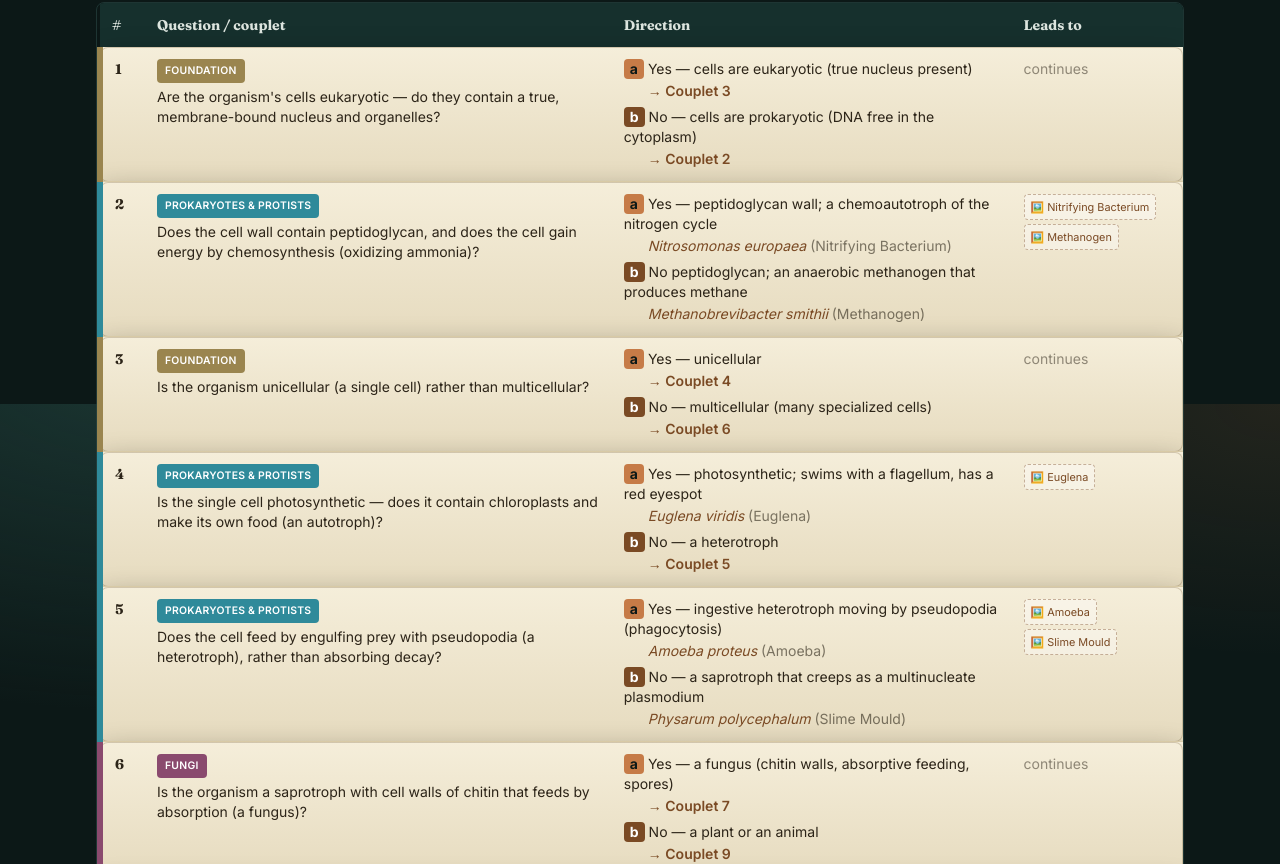
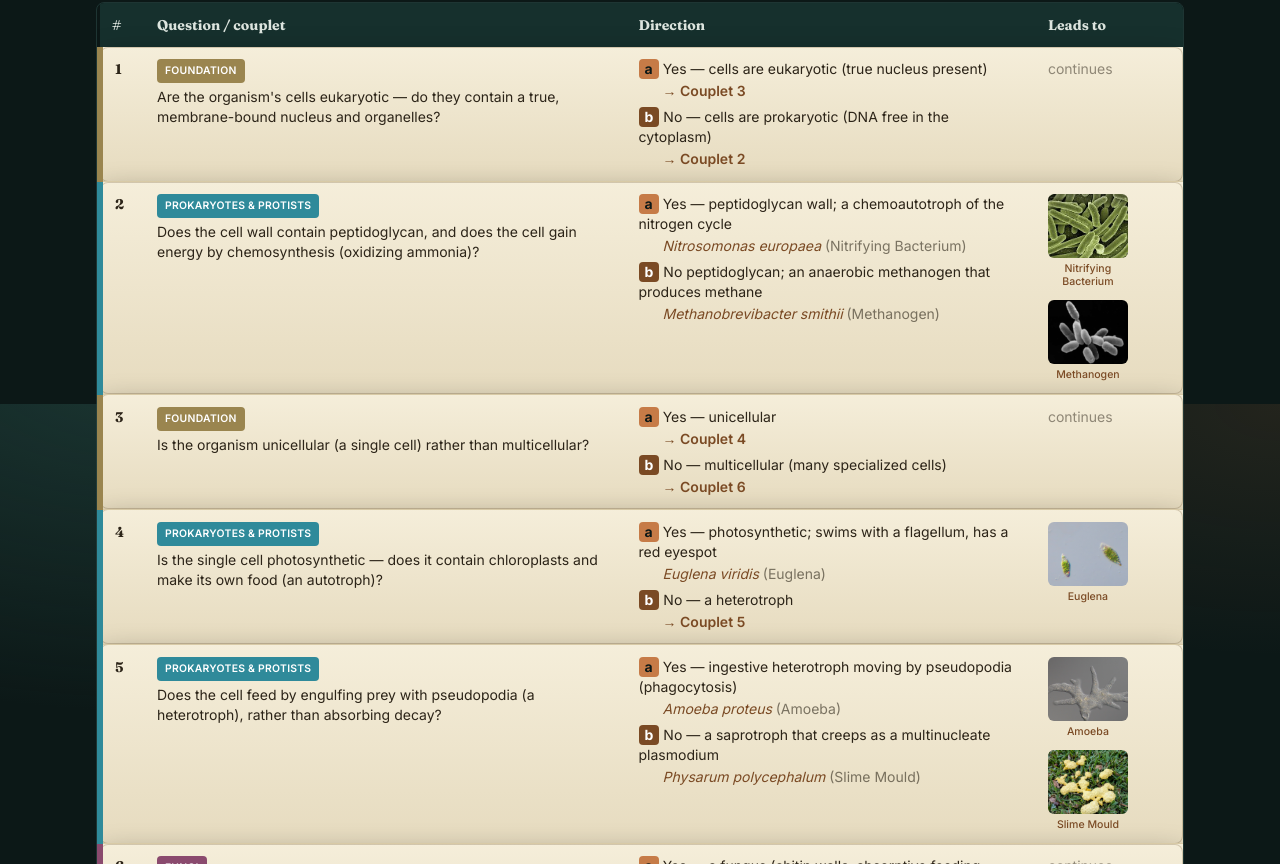
Before and after one commit to IshaanD-RX6600/dichotomous-key, a Next.js app: page / in a window 1280 px wide. Shown: the part 1196-2060 px from the top of the page. Built offline with nearby package versions, Linux system fonts and the light colour scheme.

Commit message:
Refactor leadsToImages function to use ImagePlaceholder component for better image handling and layout

```diff
--- a/components/KeyTable.tsx
+++ b/components/KeyTable.tsx
@@ -1,6 +1,7 @@
 import { regionMeta } from "@/lib/display";
 import type { KeyNode, Organism } from "@/lib/types";
 import Rich from "./Rich";
+import ImagePlaceholder from "./ImagePlaceholder";
 import SectionHeading from "./SectionHeading";
 import Reveal from "./Reveal";
 
@@ -29,16 +30,22 @@ export default function KeyTable({
   };
 
   const leadsToImages = (n: KeyNode) => {
-    const leaves = [n.a_target, n.b_target].map((t) => orgMap.get(t)).filter(Boolean);
+    const leaves = [n.a_target, n.b_target]
+      .map((t) => orgMap.get(t))
+      .filter((o): o is Organism => Boolean(o));
     if (leaves.length === 0) return <span className="text-bodyink/50">continues</span>;
     return (
-      <span className="flex flex-wrap gap-1">
+      <div className="flex flex-wrap gap-3">
         {leaves.map((o) => (
-          <span key={o!.id} className="inline-flex items-center gap-1 rounded border border-dashed border-copper-deep/40 bg-white/40 px-1.5 py-0.5 text-[0.68rem] text-copper-deep">
-            🖼️ {o!.common}
-          </span>
+          <figure key={o.id} className="w-16 sm:w-20">
+            {/* Real photo (click to expand) when a URL is set, else a labelled slot. */}
+            <ImagePlaceholder organism={o} className="h-14 sm:h-16" />
+            <figcaption className="mt-1 text-center text-[0.66rem] font-medium leading-tight text-copper-deep">
+              {o.common}
+            </figcaption>
+          </figure>
         ))}
-      </span>
+      </div>
     );
   };
 
```
